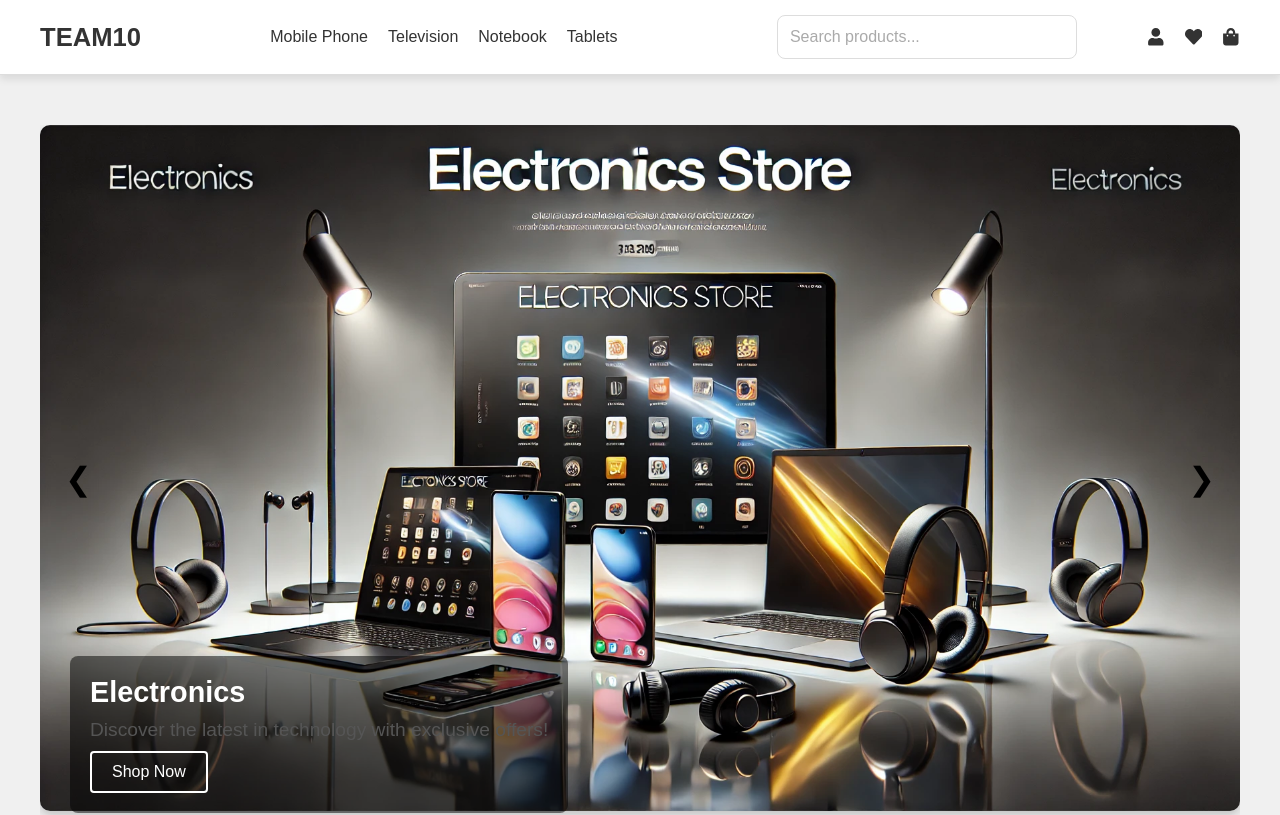
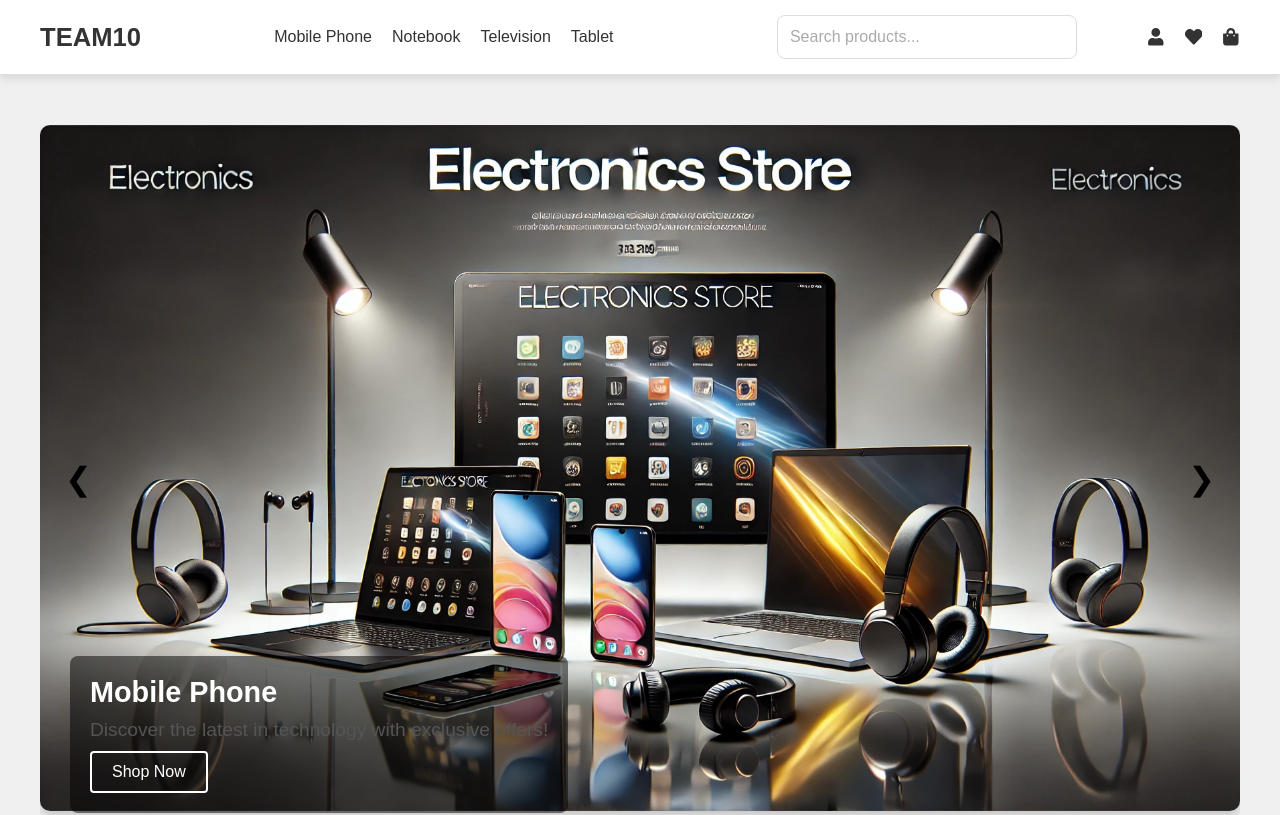
Before and after one commit to selimbogurcu/team-10-front, a React (Create React App) app: page / in a window 1280 px wide. Shown: the top 815 px of the page. Built offline with nearby package versions, Linux system fonts and the light colour scheme.

Commit message:
Favori Butonu Fix Api
Favori Butonu Fix Api

```diff
--- a/src/assets/styles/productDetail.css
+++ b/src/assets/styles/productDetail.css
@@ -224,3 +224,10 @@
         width: 100%; /* Single card per row on extra-small screens */
     }
 }
+
+.favorite-icon {
+    cursor: pointer;
+}
+.favorite-icon.favorited {
+    color: red;
+}
--- a/src/components/Navbar.js
+++ b/src/components/Navbar.js
@@ -35,9 +35,9 @@ const Navbar = () => {
                 <div className="logo" onClick={() => navigate('/')}>TEAM10</div>
                 <ul className="nav-links">
                     <li onClick={() => navigate('/category/MobilePhone')}>Mobile Phone</li>
+                    <li onClick={() => navigate('/category/Notebook')}>Notebook</li>
                     <li onClick={() => navigate('/category/Television')}>Television</li>
-                    <li onClick={() => navigate('/category/Notebook')}>Notebook</li>
-                    <li onClick={() => navigate('/category/Tablets')}>Tablets</li>
+                    <li onClick={() => navigate('/category/Tablet')}>Tablet</li>
                 </ul>
                 <div className="search-container">
                     <input
--- a/src/pages/Home.js
+++ b/src/pages/Home.js
@@ -14,10 +14,10 @@ const Home = () => {
     const navigate = useNavigate();
 
     const categories = [
-        { id: 1, title: 'Electronics', description: 'Discover the latest in technology with exclusive offers!', image: electronicsImg },
-        { id: 2, title: 'Clothing', description: 'Fresh styles and top brands available now!', image: clothingImg },
-        { id: 3, title: 'Home & Living', description: 'Upgrade your home with beautiful decor and essentials.', image: homeLivingImg },
-        { id: 4, title: 'Fashion', description: 'Trendy outfits for every occasion. Shop now!', image: fashionImg },
+        { id: 1, title: 'Mobile Phone', description: 'Discover the latest in technology with exclusive offers!', image: electronicsImg },
+        { id: 2, title: 'Televison', description: 'Fresh styles and top brands available now!', image: clothingImg },
+        { id: 3, title: 'Notebook', description: 'Upgrade your home with beautiful decor and essentials.', image: homeLivingImg },
+        { id: 4, title: 'Tablet', description: 'Trendy outfits for every occasion. Shop now!', image: fashionImg },
     ];
 
     const featuredProducts = [
--- a/src/pages/ProductDetail.js
+++ b/src/pages/ProductDetail.js
@@ -3,15 +3,19 @@ import { useParams } from 'react-router-dom';
 import Navbar from '../components/Navbar';
 import Footer from '../components/Footer';
 import '../assets/styles/productDetail.css';
+import { useAuth } from '../contexts/AuthContexts'
 import { useCart } from '../contexts/CartContexts'; // CartContext'ten hook
 import CartProductDm from '../domain/CartProductDm'; // Modeli içe aktar
+import userEvent from '@testing-library/user-event';
 
 const ProductDetail = () => {
+    const { user } = useAuth();
     const { productId } = useParams();
     const [product, setProduct] = useState(null);
     const [loading, setLoading] = useState(true);
     const [error, setError] = useState(null);
     const { addToCart } = useCart(); // Sepete ekleme fonksiyonunu kullan
+    const [isFavorited, setIsFavorited] = useState(false); // Favori durumu için state
 
     useEffect(() => {
         const fetchProduct = async () => {
@@ -31,6 +35,32 @@ const ProductDetail = () => {
 
         fetchProduct();
     }, [productId]);
+
+    const handleAddToFavorites = async () => {
+        if (!product) return;
+
+        try {
+            const response = await fetch('http://localhost:1337/api/wishlist', {
+                method: 'POST',
+                headers: {
+                    'Content-Type': 'application/json',
+                },
+                body: JSON.stringify({
+                    user_id: user.userIdNumber,
+                    product_id: productId,
+                }),
+            });
+
+            if (!response.ok) {
+                throw new Error('Failed to add product to wishlist');
+            }
+
+            setIsFavorited(true);
+            alert(`${product.name} has been added to your wishlist!`);
+        } catch (err) {
+            alert(`Error: ${err.message}`);
+        }
+    };
 
     if (loading) {
         return <div>Loading...</div>;
@@ -76,7 +106,13 @@ const ProductDetail = () => {
                     ) : (
                         <p>No image available</p>
                     )}
-                    <div className="favorite-icon">❤</div>
+                    <div
+                        className={`favorite-icon ${isFavorited ? 'favorited' : ''}`}
+                        onClick={handleAddToFavorites}
+                        title="Add to Wishlist"
+                    >
+                        ❤
+                    </div>
                 </div>
                 <div className="product-info-section">
                     <h1 className="product-name">{product.name}</h1>
--- a/src/pages/ProductList.js
+++ b/src/pages/ProductList.js
@@ -18,8 +18,8 @@ const ProductList = () => {
   // Category mapper
   const categoryMapper = [
     { category_id: 1, category_name: "MobilePhone" },
-    { category_id: 2, category_name: "Television" },
-    { category_id: 3, category_name: "Notebook" },
+    { category_id: 2, category_name: "Notebook" },
+    { category_id: 3, category_name: "Television" },
     { category_id: 4, category_name: "Tablet" },
   ];
 
```
